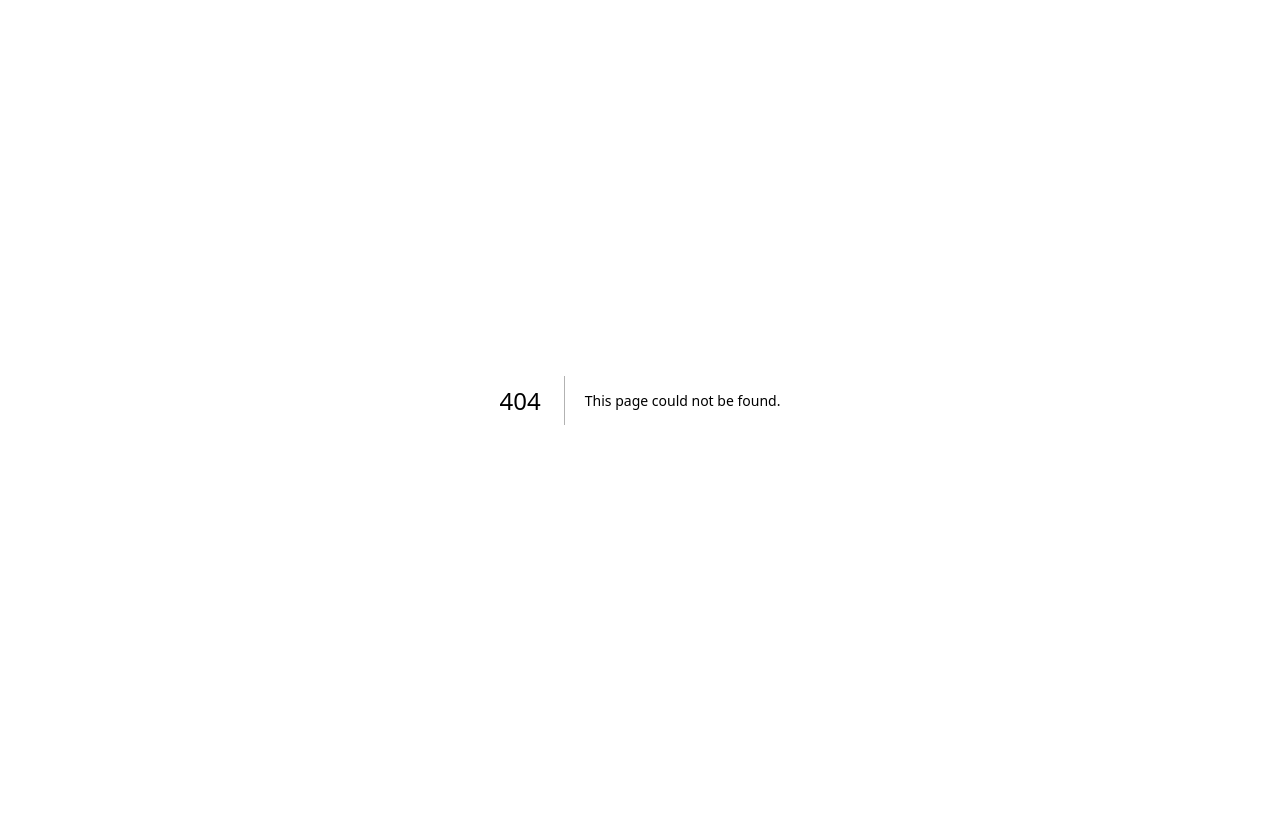
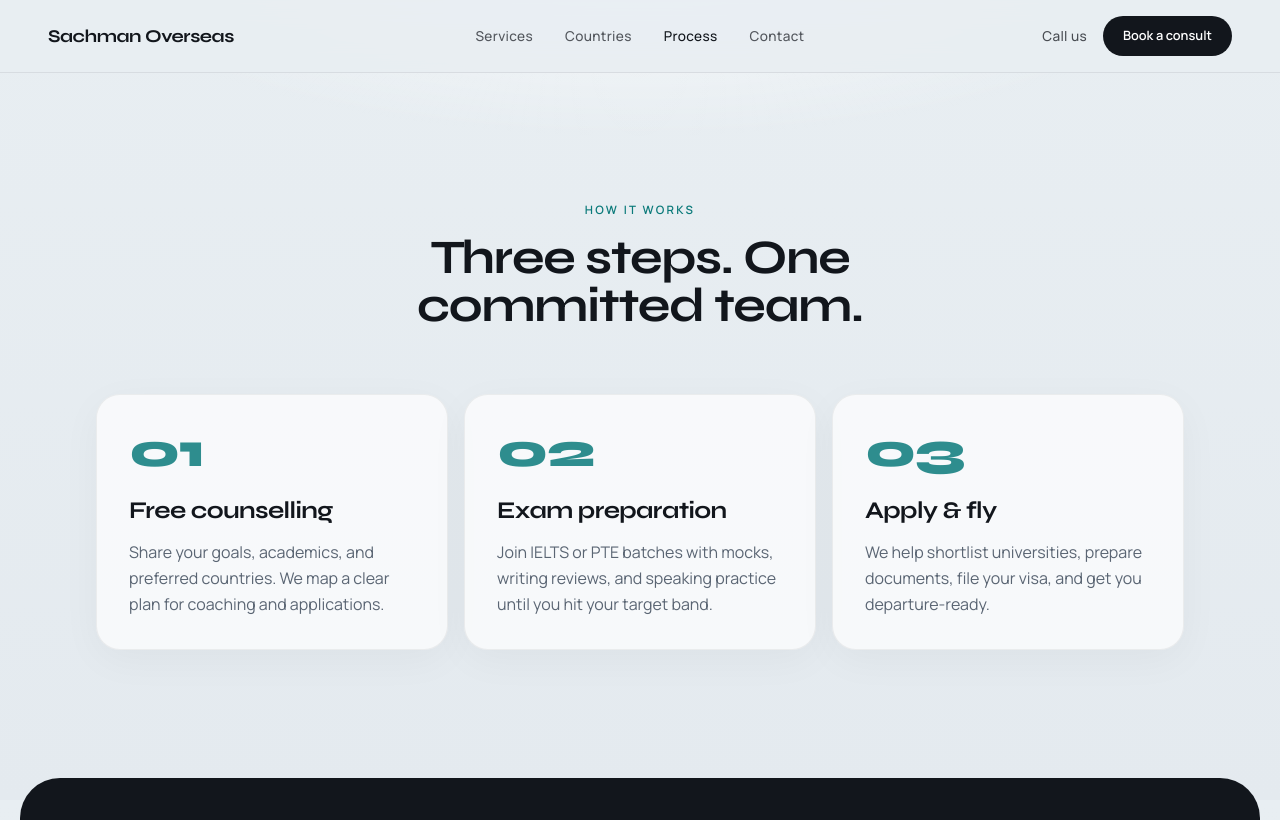
Before and after one commit to Abhi97shek/Sachman-Overseas-Website, a Next.js app: page /process in a window 1280 px wide. Before the commit this address had no page. Shown: the top 820 px of the page. Built offline with nearby package versions, Linux system fonts and the light colour scheme.

Commit message:
Split the landing page into separate site pages
Home, Services, Countries, Process, and Contact are now their own routes, with shared navigation that links between them.

Co-authored-by: abhi.kumar736 <abhi.kumar736@gmail.com>

```diff
--- /dev/null
+++ b/src/app/contact/page.tsx
@@ -0,0 +1,17 @@
+import type { Metadata } from "next";
+import { PageShell } from "@/components/page-shell";
+import { Contact } from "@/components/contact";
+
+export const metadata: Metadata = {
+  title: "Contact | Sachman Overseas",
+  description:
+    "Visit Sachman Overseas in Pathankot or request a free study-visa consultation.",
+};
+
+export default function ContactPage() {
+  return (
+    <PageShell>
+      <Contact />
+    </PageShell>
+  );
+}
--- /dev/null
+++ b/src/app/destinations/page.tsx
@@ -0,0 +1,17 @@
+import type { Metadata } from "next";
+import { PageShell } from "@/components/page-shell";
+import { Destinations } from "@/components/destinations";
+
+export const metadata: Metadata = {
+  title: "Countries | Sachman Overseas",
+  description:
+    "Study destinations we prepare visas for: Canada, UK, Australia, Germany, New Zealand, and the United States.",
+};
+
+export default function DestinationsPage() {
+  return (
+    <PageShell>
+      <Destinations />
+    </PageShell>
+  );
+}
--- a/src/app/page.tsx
+++ b/src/app/page.tsx
@@ -1,19 +1,53 @@
+import Link from "next/link";
 import { Hero } from "@/components/hero";
-import { Services } from "@/components/services";
-import { Destinations } from "@/components/destinations";
-import { Process } from "@/components/process";
-import { Contact } from "@/components/contact";
 import { SiteFooter } from "@/components/site-footer";
+
+const pages = [
+  {
+    href: "/services",
+    title: "Services",
+    detail: "IELTS, PTE, spoken English, and study-visa guidance.",
+  },
+  {
+    href: "/destinations",
+    title: "Countries",
+    detail: "Canada, UK, Australia, Germany, New Zealand, and the US.",
+  },
+  {
+    href: "/process",
+    title: "Process",
+    detail: "Counselling, exam preparation, then apply and fly.",
+  },
+  {
+    href: "/contact",
+    title: "Contact",
+    detail: "Visit the Pathankot centre or book a free consult.",
+  },
+];
 
 export default function Home() {
   return (
     <>
       <main className="flex-1">
         <Hero />
-        <Services />
-        <Destinations />
-        <Process />
-        <Contact />
+        <section className="px-3 py-8 sm:px-4 md:px-5 md:py-10">
+          <div className="mx-auto grid max-w-6xl gap-4 sm:grid-cols-2">
+            {pages.map((page) => (
+              <Link
+                key={page.href}
+                href={page.href}
+                className="rounded-[1.5rem] border border-ink/6 bg-white/70 p-7 transition-transform hover:-translate-y-0.5 md:p-8"
+              >
+                <h2 className="font-display text-2xl font-bold tracking-tight text-ink">
+                  {page.title}
+                </h2>
+                <p className="mt-2 text-base leading-relaxed text-muted-foreground">
+                  {page.detail}
+                </p>
+              </Link>
+            ))}
+          </div>
+        </section>
       </main>
       <SiteFooter />
     </>
--- /dev/null
+++ b/src/app/process/page.tsx
@@ -0,0 +1,17 @@
+import type { Metadata } from "next";
+import { PageShell } from "@/components/page-shell";
+import { Process } from "@/components/process";
+
+export const metadata: Metadata = {
+  title: "Process | Sachman Overseas",
+  description:
+    "How Sachman Overseas takes you from counselling to exam preparation and your study visa.",
+};
+
+export default function ProcessPage() {
+  return (
+    <PageShell>
+      <Process />
+    </PageShell>
+  );
+}
--- /dev/null
+++ b/src/app/services/page.tsx
@@ -0,0 +1,17 @@
+import type { Metadata } from "next";
+import { PageShell } from "@/components/page-shell";
+import { Services } from "@/components/services";
+
+export const metadata: Metadata = {
+  title: "Services | Sachman Overseas",
+  description:
+    "IELTS, PTE, spoken English, and study-visa guidance from Sachman Overseas in Pathankot.",
+};
+
+export default function ServicesPage() {
+  return (
+    <PageShell>
+      <Services />
+    </PageShell>
+  );
+}
--- a/src/components/destinations.tsx
+++ b/src/components/destinations.tsx
@@ -2,6 +2,7 @@
 
 import { useLayoutEffect, useRef, useState } from "react";
 import Image from "next/image";
+import Link from "next/link";
 import { ChevronLeft, ChevronRight } from "lucide-react";
 import { cn } from "@/lib/utils";
 
@@ -261,8 +262,8 @@ export function Destinations() {
                       opacity,
                     }}
                   >
-                    <a
-                      href="#contact"
+                    <Link
+                      href="/contact"
                       draggable={false}
                       aria-label={
                         index === active
@@ -319,7 +320,7 @@ export function Destinations() {
                           Click to learn more
                         </p>
                       </div>
-                    </a>
+                    </Link>
                   </div>
                 </div>
               );
--- a/src/components/hero.tsx
+++ b/src/components/hero.tsx
@@ -1,4 +1,5 @@
 import Image from "next/image";
+import Link from "next/link";
 import { ArrowUpRight } from "lucide-react";
 import { SiteHeader } from "@/components/site-header";
 
@@ -62,12 +63,12 @@ export function Hero() {
               from first mock test to boarding pass.
             </p>
 
-            <a
-              href="#contact"
+            <Link
+              href="/contact"
               className="animate-fade-up delay-450 mt-6 inline-flex h-12 items-center justify-center rounded-full bg-ink px-7 text-sm font-semibold text-white shadow-[0_12px_40px_rgba(18,22,28,0.25)] transition-transform hover:scale-[1.02] hover:bg-ink-soft sm:mt-7 sm:h-14 sm:px-8"
             >
               Book a free consult
-            </a>
+            </Link>
           </div>
 
           <div className="animate-fade-up delay-600 mx-auto w-full max-w-4xl shrink-0">
@@ -84,13 +85,13 @@ export function Hero() {
                   </div>
                 ))}
               </div>
-              <a
-                href="#services"
+              <Link
+                href="/services"
                 aria-label="Explore services"
                 className="hidden size-11 shrink-0 items-center justify-center self-center rounded-full bg-white text-ink transition-transform hover:scale-105 sm:inline-flex md:size-12"
               >
                 <ArrowUpRight className="size-5" strokeWidth={2} />
-              </a>
+              </Link>
             </div>
           </div>
         </div>
--- /dev/null
+++ b/src/components/page-shell.tsx
@@ -0,0 +1,12 @@
+import { SiteHeader } from "@/components/site-header";
+import { SiteFooter } from "@/components/site-footer";
+
+export function PageShell({ children }: { children: React.ReactNode }) {
+  return (
+    <>
+      <SiteHeader variant="solid" />
+      <main className="flex-1">{children}</main>
+      <SiteFooter />
+    </>
+  );
+}
--- a/src/components/site-footer.tsx
+++ b/src/components/site-footer.tsx
@@ -1,3 +1,12 @@
+import Link from "next/link";
+
+const links = [
+  { href: "/services", label: "Services" },
+  { href: "/destinations", label: "Countries" },
+  { href: "/process", label: "Process" },
+  { href: "/contact", label: "Contact" },
+];
+
 export function SiteFooter() {
   return (
     <footer className="px-3 pb-3 sm:px-4 sm:pb-4 md:px-5 md:pb-5">
@@ -12,6 +21,14 @@ export function SiteFooter() {
               Punjab.
             </p>
           </div>
+          <div className="flex flex-col gap-6 md:items-end">
+            <nav className="flex flex-wrap gap-x-5 gap-y-2 text-sm text-white/70">
+              {links.map((link) => (
+                <Link key={link.href} href={link.href} className="hover:text-white">
+                  {link.label}
+                </Link>
+              ))}
+            </nav>
             <div className="flex flex-col gap-2 text-sm text-white/55 md:items-end">
               <a href="tel:+919888454140" className="transition-colors hover:text-white">
                 +91 98884 54140
@@ -28,6 +45,7 @@ export function SiteFooter() {
             </div>
           </div>
         </div>
+      </div>
     </footer>
   );
 }
--- a/src/components/site-header.tsx
+++ b/src/components/site-header.tsx
@@ -1,18 +1,22 @@
 "use client";
 
 import { useEffect, useState } from "react";
+import Link from "next/link";
+import { usePathname } from "next/navigation";
 import { Menu, X } from "lucide-react";
 import { cn } from "@/lib/utils";
 
 const links = [
-  { href: "#services", label: "Services" },
-  { href: "#destinations", label: "Destinations" },
-  { href: "#process", label: "Process" },
-  { href: "#contact", label: "Contact" },
+  { href: "/services", label: "Services" },
+  { href: "/destinations", label: "Countries" },
+  { href: "/process", label: "Process" },
+  { href: "/contact", label: "Contact" },
 ];
 
-export function SiteHeader() {
+export function SiteHeader({ variant = "overlay" }: { variant?: "overlay" | "solid" }) {
   const [open, setOpen] = useState(false);
+  const pathname = usePathname();
+  const solid = variant === "solid";
 
   useEffect(() => {
     document.body.style.overflow = open ? "hidden" : "";
@@ -21,31 +25,45 @@ export function SiteHeader() {
     };
   }, [open]);
 
+  useEffect(() => {
+    setOpen(false);
+  }, [pathname]);
+
   return (
     <header
       className={cn(
-        "absolute inset-x-0 top-0 z-50",
-        open && "bg-ink/95 backdrop-blur-md md:bg-transparent md:backdrop-blur-none"
+        "z-50",
+        solid
+          ? "sticky top-0 border-b border-ink/8 bg-[#e8eef2]/90 backdrop-blur-md"
+          : "absolute inset-x-0 top-0",
+        !solid && open && "bg-ink/95 backdrop-blur-md md:bg-transparent md:backdrop-blur-none"
       )}
     >
-      <div className="mx-auto flex max-w-[1400px] items-center justify-between gap-4 px-5 py-5 sm:px-8 md:px-10 lg:px-12">
-        <a
-          href="#top"
+      <div className="mx-auto flex max-w-[1400px] items-center justify-between gap-4 px-5 py-4 sm:px-8 md:px-10 lg:px-12">
+        <Link
+          href="/"
           className="font-display text-[1.05rem] font-bold tracking-tight text-ink md:text-lg"
         >
           Sachman Overseas
-        </a>
+        </Link>
 
         <nav className="absolute left-1/2 hidden -translate-x-1/2 items-center gap-8 md:flex">
-          {links.map((link) => (
-            <a
-              key={link.href}
-              href={link.href}
-              className="text-[0.85rem] font-medium tracking-wide text-ink/70 transition-colors hover:text-ink"
-            >
-              {link.label}
-            </a>
-          ))}
+          {links.map((link) => {
+            const active = pathname === link.href;
+            return (
+              <Link
+                key={link.href}
+                href={link.href}
+                aria-current={active ? "page" : undefined}
+                className={cn(
+                  "text-[0.85rem] font-medium tracking-wide transition-colors",
+                  active ? "text-ink" : "text-ink/70 hover:text-ink"
+                )}
+              >
+                {link.label}
+              </Link>
+            );
+          })}
         </nav>
 
         <div className="hidden items-center gap-4 md:flex">
@@ -55,12 +73,12 @@ export function SiteHeader() {
           >
             Call us
           </a>
-          <a
-            href="#contact"
+          <Link
+            href="/contact"
             className="inline-flex h-10 items-center justify-center rounded-full bg-ink px-5 text-[0.8rem] font-semibold text-white transition-colors hover:bg-ink-soft"
           >
             Book a consult
-          </a>
+          </Link>
         </div>
 
         <button
@@ -84,29 +102,23 @@ export function SiteHeader() {
         >
           <nav className="flex flex-col gap-5">
             {links.map((link) => (
-              <a
+              <Link
                 key={link.href}
                 href={link.href}
                 className="font-display text-2xl font-semibold text-white"
-                onClick={() => setOpen(false)}
               >
                 {link.label}
-              </a>
+              </Link>
             ))}
-            <a
-              href="tel:+919888454140"
-              className="mt-2 text-base font-medium text-white/70"
-              onClick={() => setOpen(false)}
-            >
+            <a href="tel:+919888454140" className="mt-2 text-base font-medium text-white/70">
               Call us · +91 98884 54140
             </a>
-            <a
-              href="#contact"
+            <Link
+              href="/contact"
               className="inline-flex h-12 items-center justify-center rounded-full bg-white text-sm font-semibold text-ink"
-              onClick={() => setOpen(false)}
             >
               Book a consult
-            </a>
+            </Link>
           </nav>
         </div>
       ) : null}
```
Also changed, not shown: 1 other file (tests, documents, lock files or other folders). Lines whose indentation alone changed are shown as unchanged.
